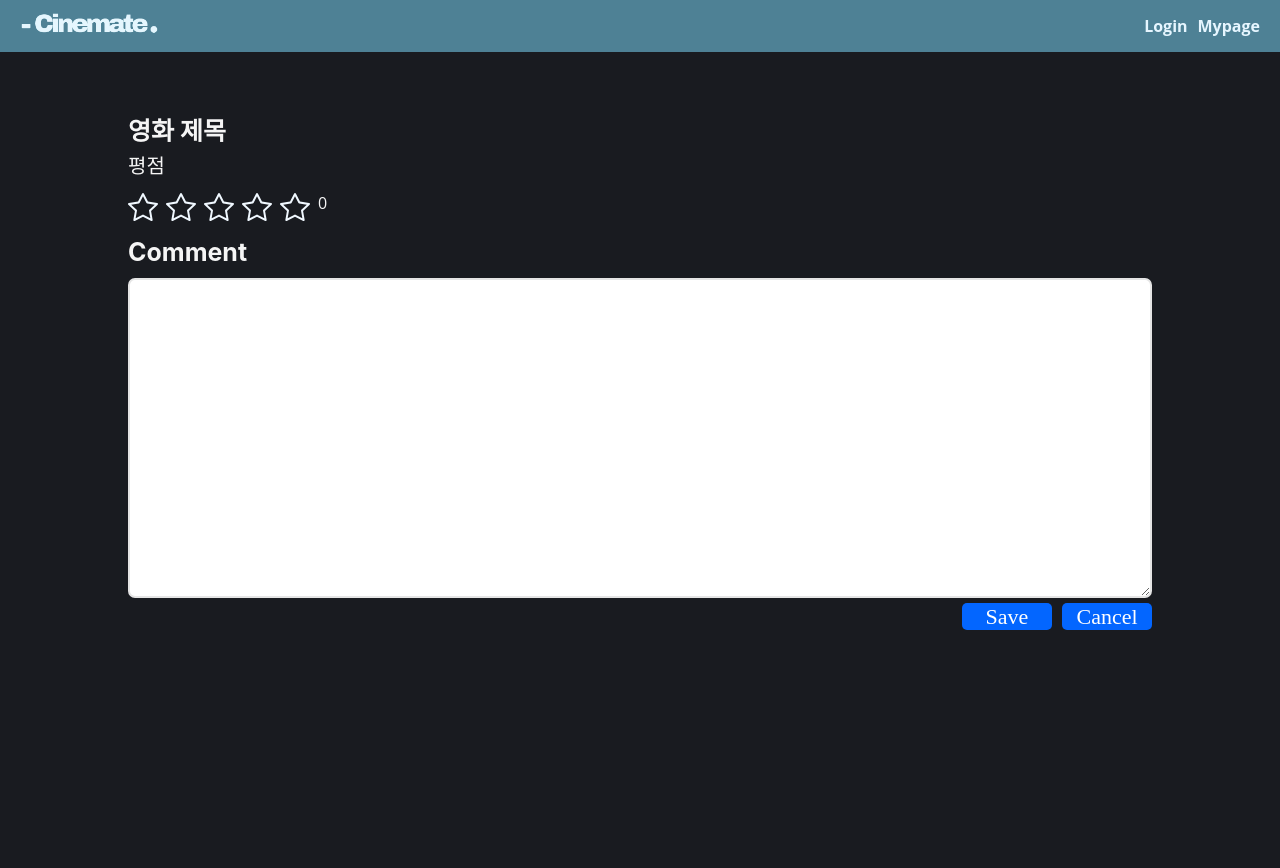
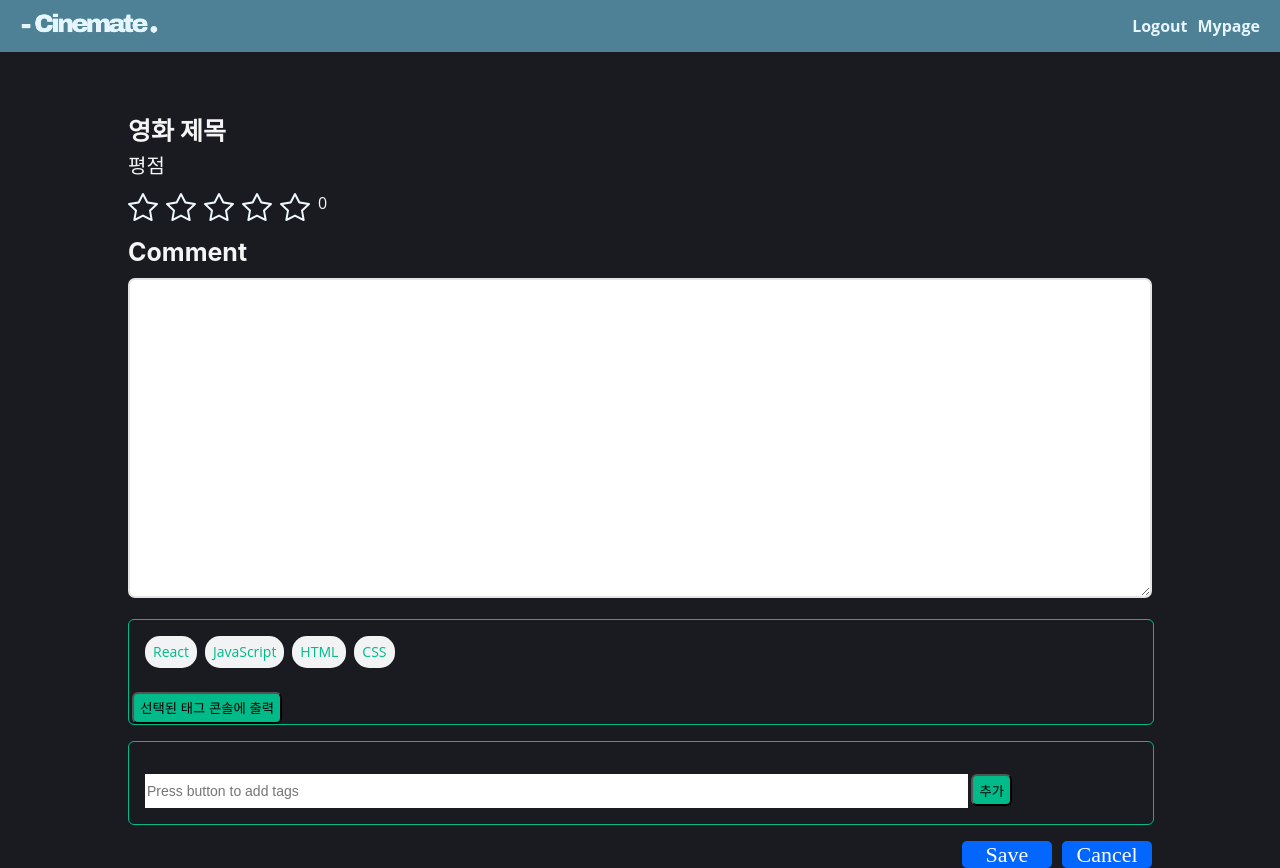
Before and after one commit to Kyonggi-Project/front-end, a React (Create React App) app: page /write in a window 1280 px wide. Before the commit the page ends 800 px from the top, so only its background shows below. Built offline with nearby package versions, Linux system fonts and the light colour scheme.

Commit message:
코멘트 작성 태그 추가

```diff
--- a/src/components/MovieDetail.jsx
+++ b/src/components/MovieDetail.jsx
@@ -41,7 +41,6 @@ export default function MovieDetail() {
       <div className="all">
         <section className="section1">
           <img src={pamyo} alt="포스터" className="poster" />
-          <p className="avg">평균 : {1}</p>
         </section>
         <section className="section3">
           <div className="section2">
--- a/src/components/NewBoard.jsx
+++ b/src/components/NewBoard.jsx
@@ -3,6 +3,8 @@ import './NewBoard.css';
 import { useNavigate, useParams } from 'react-router-dom';
 import axios from 'axios';
 import StarRating from './stars/Star';
+import TagInput from './tag/TagInput';
+import TagList from './tag/TagList';
 
 export default function NewBoard() {
   const [title, setTitle] = useState('');
@@ -10,6 +12,9 @@ export default function NewBoard() {
   const [rating, setRating] = useState(0);
   const navigate = useNavigate();
   const { id } = useParams();
+
+  const [inputTags, setInputTags] = useState([]);
+  const [tags, setTags] = useState([]);
 
   useEffect(() => {
     if (id) {
@@ -38,6 +43,14 @@ export default function NewBoard() {
   function handleCancel() {
     navigate('/board');
   }
+  // 태그를 추가하는 함수
+  const addInputTag = (tag) => {
+    setInputTags([...inputTags, tag]);
+  };
+
+  const addTag = (tag) => {
+    setTags([...tags, tag]);
+  };
 
   function handleSbumit(event) {
     event.preventDefault();
@@ -47,6 +60,8 @@ export default function NewBoard() {
       title: title,
       content: content,
       rating: rating,
+      inputTags: inputTags,
+      tags: tags,
     };
     console.log(formData);
 
@@ -74,7 +89,6 @@ export default function NewBoard() {
           console.error('게시글 수정 오류:', error);
         });
     }
-
   }
 
   return (
@@ -93,6 +107,8 @@ export default function NewBoard() {
             onChange={handleContent}
             className='input-box2'
           />
+          <TagList addTags={addTag} />
+          <TagInput addTag={addInputTag} />
         </div>
         <button type='button' onClick={handleCancel} className='buttons'>Cancel</button>
         <button type='submit' className='buttons'>{id ? 'Edit' : 'Save'}</button>
--- /dev/null
+++ b/src/components/tag/Tag.css
@@ -0,0 +1,73 @@
+/* TagsInput.css */
+.tags-input-container {
+  margin: 1rem auto;
+  align-items: flex-start;
+  flex-wrap: wrap;
+  min-height: 48px;
+  width: 100%;
+  border: 1px solid rgb(1, 186, 138);
+  border-radius: 6px;
+}
+
+.tags-input-container ul {
+  display: flex;
+  flex-wrap: wrap;
+  padding: 0;
+  margin-top: 1rem;
+  margin-left: 1rem;
+}
+
+.tags-input-container .tag {
+  width: auto;
+  height: 32px;
+  display: flex;
+  align-items: center;
+  justify-content: center;
+  color: rgb(1, 186, 138);
+  padding: 0 8px;
+  font-size: 14px;
+  list-style: none;
+  margin: 0 8px 8px 0;
+  background: rgb(242,243,244);
+  border-radius: 15px;
+}
+
+.tags-input-container .tag .tag-close-icon {
+  display: block;
+  width: 16px;
+  height: 16px;
+  line-height: 16px;
+  text-align: center;
+  font-size: 14px;
+  margin-left: 8px;
+  color: rgb(1, 186, 138);
+  border-radius: 50%;
+  background: #fff;
+  cursor: pointer;
+}
+
+.tags-input-container input {
+  flex: 1;
+  border: none;
+  width: 80%;
+  height: 2rem;
+  font-size: 14px;
+  margin-left: 1rem;
+  margin-bottom: 1rem;
+}
+
+.tags-input-container:focus-within {
+  border: 1px solid rgb(1, 186, 138);
+}
+
+.tags-input-container button {
+  background-color: rgb(1, 186, 138);
+    border-radius: 6px;
+    height: 2rem;
+    margin-left: 0.2rem;
+}
+
+.tag.selected {
+  background-color: #1E90FF; /* 원하는 배경색 */
+  color: #FFFFFF; /* 원하는 텍스트 색상 */
+}
--- /dev/null
+++ b/src/components/tag/TagInput.jsx
@@ -0,0 +1,46 @@
+import { useState, useRef } from 'react';
+import './Tag.css';
+
+const TagInput = ({ addTag }) => { // addTag를 props로 받음
+
+  const [tags, setTags] = useState([]);
+  const inputRef = useRef(null);
+
+  const removeTags = (indexToRemove) => {
+    const filter = tags.filter((el, index) => index !== indexToRemove);
+    setTags(filter);
+  };
+
+  const addTags = () => {
+    const inputVal = inputRef.current.value;
+    if (inputVal !== '' && !tags.includes(inputVal)) {
+      setTags([...tags, inputVal]);
+      inputRef.current.value = '';
+      addTag(inputVal); // 입력한 태그를 부모 컴포넌트로 전달
+    }
+  };
+
+  return (
+    <>
+      <div className="tags-input-container">
+        <ul id="tags">
+          {tags.map((tag, index) => (
+            <li key={index} className="tag">
+              <span className="tag-title">{tag}</span>
+              <span className="tag-close-icon" onClick={() => removeTags(index)}>x</span>
+            </li>
+          ))}
+        </ul>
+        <input
+          ref={inputRef}
+          className="tag-input"
+          type="text"
+          placeholder="Press button to add tags"
+        />
+        <button type='button' onClick={addTags}>추가</button>
+      </div>
+    </>
+  );
+};
+
+export default TagInput;
--- /dev/null
+++ b/src/components/tag/TagList.jsx
@@ -0,0 +1,43 @@
+import { useState } from 'react';
+import './Tag.css';
+
+const TagList = ({ addTags }) => { // addTags 함수를 props로 받음
+  // 미리 정의된 태그 목록
+  const predefinedTags = ['React', 'JavaScript', 'HTML', 'CSS'];
+
+  // 선택된 태그 목록을 관리할 상태
+  const [selectedTags, setSelectedTags] = useState([]);
+
+  // 태그를 선택하는 함수
+  const toggleTag = (tag) => {
+    // 이미 선택된 태그라면 제거, 아니면 추가
+    if (selectedTags.includes(tag)) {
+      setSelectedTags(selectedTags.filter((selectedTag) => selectedTag !== tag));
+    } else {
+      setSelectedTags([...selectedTags, tag]);
+    }
+  };
+
+  // 선택된 태그들을 콘솔에 출력하는 함수
+  const logSelectedTags = () => {
+    console.log('Selected tags:', selectedTags);
+    addTags(selectedTags); // 선택된 태그들을 부모 컴포넌트로 전달
+  };
+
+  return (
+    <div className="tags-input-container">
+      <ul id="tags">
+        {/* 미리 정의된 태그 목록을 매핑하여 보여줌 */}
+        {predefinedTags.map((tag, index) => (
+          <li key={index} className={`tag ${selectedTags.includes(tag) ? 'selected' : ''}`} onClick={() => toggleTag(tag)}>
+            <span className="tag-title">{tag}</span>
+          </li>
+        ))}
+      </ul>
+      {/* 선택된 태그들을 콘솔에 출력하는 버튼 */}
+      <button type='button' onClick={logSelectedTags}>선택된 태그 콘솔에 출력</button>
+    </div>
+  );
+};
+
+export default TagList;
--- a/src/pages/comment/CommentDetail.jsx
+++ b/src/pages/comment/CommentDetail.jsx
@@ -10,7 +10,7 @@ import { useAuth } from '../../util/auth';
 
 export default function CommentDetail() {
 
-  const [details, setDetails] = useState();
+  const [details, setDetails] = useState([]);
   const param = useParams();
   // const { id } = useParams();
   const navigate = useNavigate();
@@ -19,23 +19,33 @@ export default function CommentDetail() {
   const [isEmptyText, setIsEmptyText] = useState(false);
   const [showModal, setShowModal] = useState(false);
 
-  const { isLogin, isloginHandler } = useAuth();
+  const { isLogin, isloginHandler, token } = useAuth();
 
   const id = param.boardId;
 
   useEffect(() => {
     // 게시글 정보를 가져오는 함수
-    const fetchPost = async () => {
-      try {
-        const response = await axios.get(/*백엔드 url*/`http://localhost:8080/comments${id}`);
-        setDetails(response.data);
-      } catch (error) {
+    axios
+      .get(/*백엔드 url*/`http://localhost:8080/comments?id=${id}`)
+      .then((response) => setDetails(response.data))
+      .catch((error) => {
         console.error('게시글 정보를 가져오는데 실패했습니다:', error);
-      }
-    };
+      });
 
-    fetchPost();
   }, [id]);
+
+  useEffect(() => {
+    // 서버로부터 현재 사용자 정보를 가져오는 함수
+    axios
+      .get('http://localhost:8080/api/user', {
+        headers: {
+          Authorization: `Bearer ${token}` // JWT 토큰을 Authorization 헤더에 추가
+        }
+      })
+      .then((response) => console.log(response.data))
+      .catch((error) => console.error('게시글 정보를 가져오는데 실패했습니다:', error));
+
+  }, []);
 
   //임시 데이터
   const details_dummy = {
--- a/src/util/auth.js
+++ b/src/util/auth.js
@@ -6,26 +6,26 @@ export function useAuth() {
   return useContext(AuthContext);
 }
 
-export function AuthProvider({children}) {
+export function AuthProvider({ children }) {
   const [isLogin, setIsLogin] = useState(false);
   useEffect(() => {
     const token = localStorage.getItem('access_token');
     if (token) {
       setIsLogin(true);
     } else {
-      setIsLogin(false);
+      //나중에 false로 변경
+      setIsLogin(true);
     }
   }, []);
 
   const isloginHandler = (event) => {
-    if (!isLogin) {
       event.preventDefault();
       alert('로그인을 해주세요');
-    }
   }
+  const token = localStorage.getItem('access_token');
 
   return (
-    <AuthContext.Provider value={{isLogin, setIsLogin, isloginHandler}}>
+    <AuthContext.Provider value={{ isLogin, setIsLogin, isloginHandler, token }}>
       {children}
     </AuthContext.Provider>
   );
```
